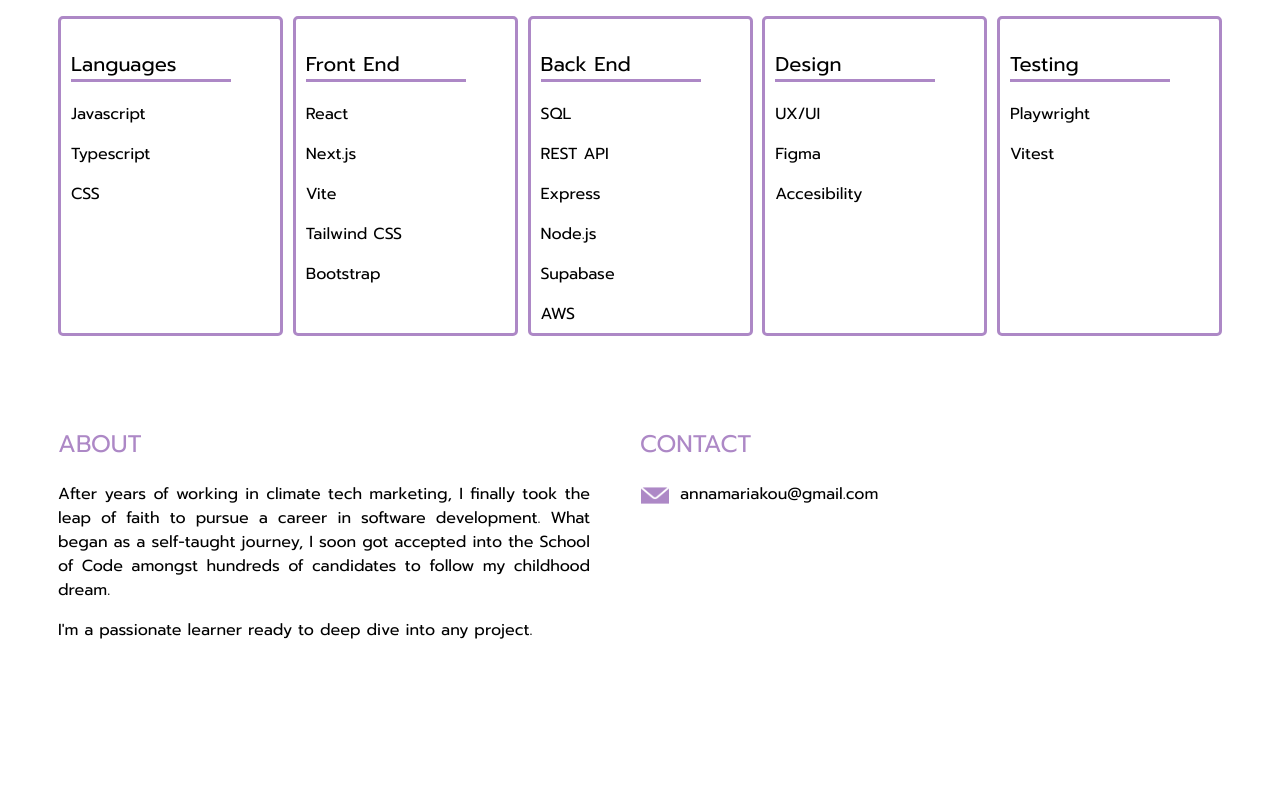
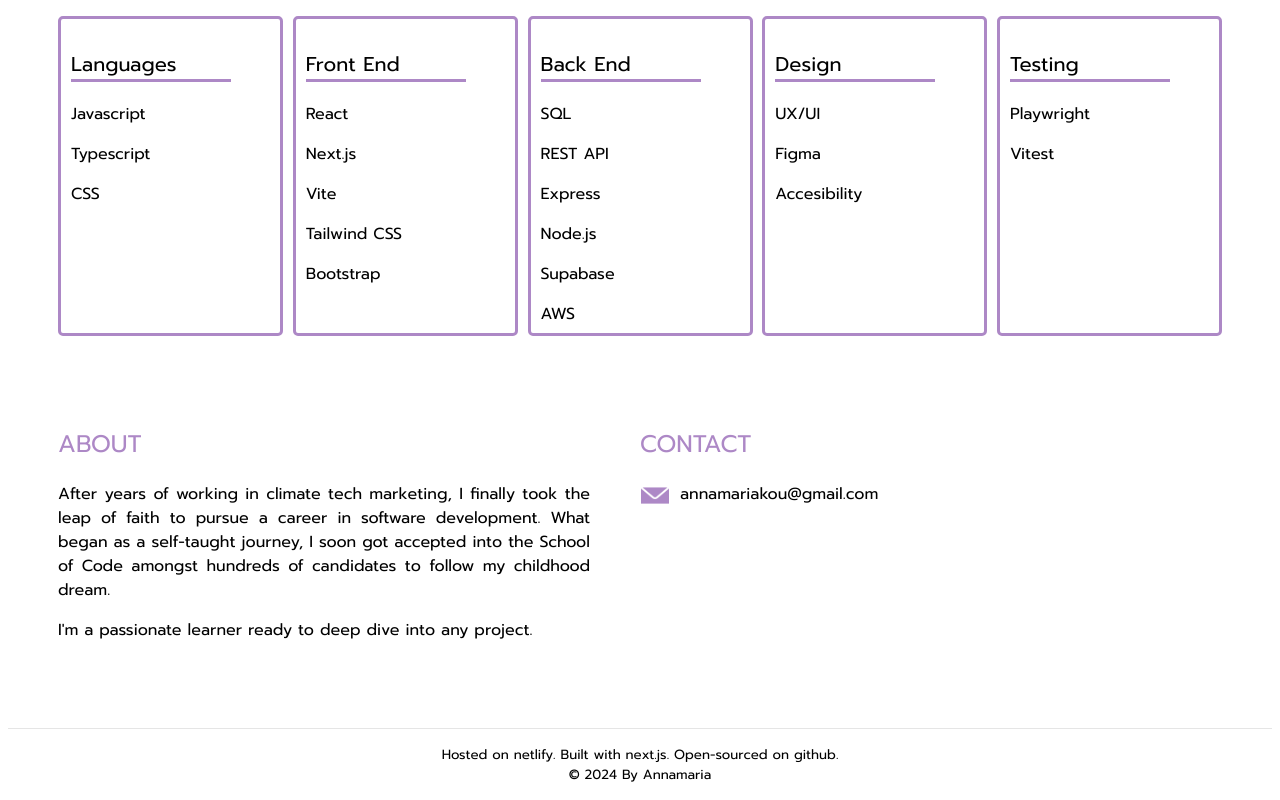
Before and after one commit to annamariakou/portfolio, a Next.js app in the folder my-app/: page / in a window 1280 px wide. Shown: the part 1220-2020 px from the top of the page. Before the commit the page ends 1886 px from the top, so only its background shows below. Built offline with nearby package versions, Linux system fonts and the light colour scheme; a web font is replaced by a local one.

Commit message:
added footer

```diff
--- a/my-app/components/About/About.css
+++ b/my-app/components/About/About.css
@@ -1,6 +1,7 @@
 .aboutContainer, .next {
     margin: 0 50px;
     display: flex;
+    padding-bottom: 70px;
   }
 
 
--- /dev/null
+++ b/my-app/components/Footer/Footer.css
@@ -0,0 +1,15 @@
+footer{
+    padding-top: 10px;
+    border-top: 1px solid #e5e5e5;
+}
+
+.footer {
+    display: flex;
+    flex-direction: column;
+    text-align: center;
+    font-size: smaller;
+}
+
+.footerText {
+   line-height: 0.5;
+}
--- /dev/null
+++ b/my-app/components/Footer/Footer.jsx
@@ -0,0 +1,16 @@
+"use client"
+
+import "./Footer.css";
+
+export default function Footer() {
+  return (
+    <footer>
+      <div className="footer">
+        <div className="footerText">
+        <p>Hosted on netlify. Built with next.js. Open-sourced on github.</p>
+        <p >© 2024 By Annamaria</p>
+        </div>
+      </div>
+    </footer>
+  );
+}
--- a/my-app/src/app/layout.js
+++ b/my-app/src/app/layout.js
@@ -2,6 +2,7 @@
 import "./globals.css";
 
 import Nav from "/components/Nav/Nav.jsx";
+import Footer from "/components/Footer/Footer.jsx";
 
 const font1 = Shrikhand({
   weight: "400",
@@ -26,6 +27,7 @@
       <body className={`${font1.className} ${font2.className}`}>
         <Nav />
         {children}
+        <Footer />
       </body>
     </html>
   );
```
